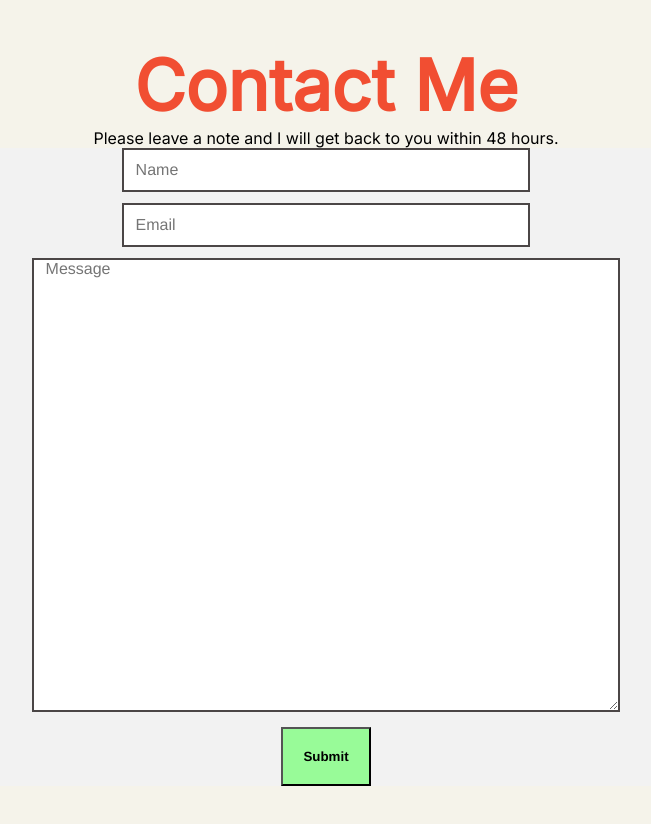
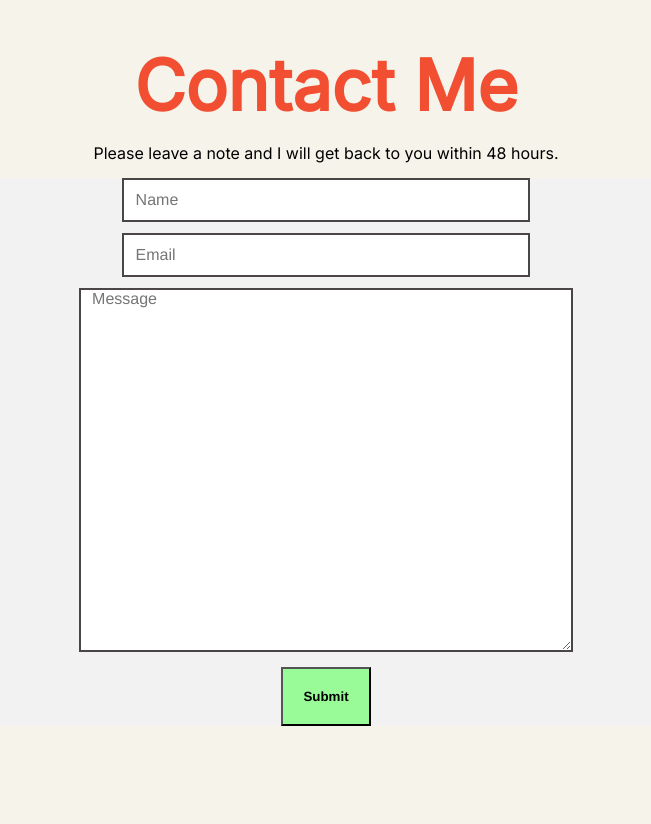
Before and after one commit to Charlesdigital/Portfolio_1, a React (Create React App) app: page / in a window 1280 px wide. Shown: the part 4020-4844 px from the top of the page, without its empty margins (314-965 px from the left). Built offline with nearby package versions, Linux system fonts and the light colour scheme.

Commit message:
make contact mobile resposnive

```diff
--- a/src/components/About/about.css
+++ b/src/components/About/about.css
@@ -20,8 +20,6 @@
 
 }
 
-
-
   @media only screen and (max-width: 880px) {
     .text-content {font-size: large;}
 
--- a/src/components/Contactform/Contactform.css
+++ b/src/components/Contactform/Contactform.css
@@ -66,11 +66,6 @@ ul.show-menu {
     justify-content: center;
 }
 
-/* .messageContainer {
-    display: flex;
-    justify-content: end;
-    flex-wrap: wrap;}
-
-.mail {
-padding-left: 215px;
-} */
+.note {
+    padding: 15px;
+}
--- a/src/components/Contactform/contactform.jsx
+++ b/src/components/Contactform/contactform.jsx
@@ -9,7 +9,7 @@ function contactform() {
 <form className="box" action="https://formsubmit.co/charles.easton@mail.utoronto.ca" method="POST" >
 <div className= "header-info">
 <h2 className="skill-title">Contact Me </h2>
-<p> Please leave a note and I will get back to you within 48 hours.</p>
+<p className="note"> Please leave a note and I will get back to you within 48 hours.</p>
 
 </div>
 <div className="input-info">
@@ -25,7 +25,7 @@ function contactform() {
 </div>
 
 <div className="messageContainer">
-<textarea className="messageholder" placeholder="Message" cols="60" rows="25"></textarea>
+<textarea className="messageholder" placeholder="Message" cols="50" rows="20"></textarea>
 <div>
 {/* <img className="mail" src = {contact} alt="mail" /> */}
 
```
